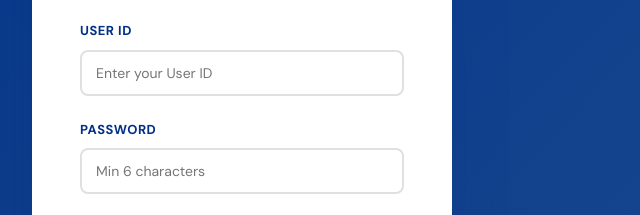
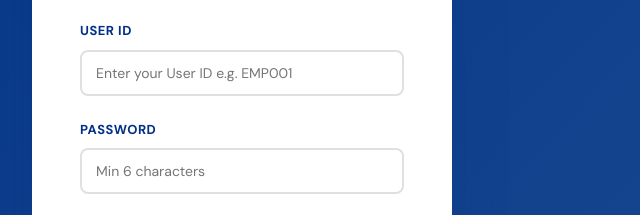
Before and after one commit to samirpayak/email-campaign-platform, a website: page index.html in a window 1280 px wide. Both pictures are taken after a click on the button "Signup". Shown: the part 410-625 px from the top of the page, 398-1038 px from the left. Drawn offline with Linux system fonts and the light colour scheme.

Commit message:
Add files via upload

```diff
--- a/index.html
+++ b/index.html
@@ -851,7 +851,7 @@
             <form class="login-form active" id="loginForm" onsubmit="handleLogin(event)">
                 <div class="form-group">
                     <label class="form-label">User ID</label>
-                    <input type="email" id="loginEmail" placeholder="Enter your User ID" required />
+                    <input type="text" id="loginEmail" placeholder="Enter your User ID" required />
                 </div>
 
                 <div class="form-group">
@@ -870,7 +870,7 @@
                 </div>
                 <div class="form-group">
                     <label class="form-label">User ID</label>
-                    <input type="email" id="signupEmail" placeholder="Enter your User ID" required />
+                    <input type="text" id="signupEmail" placeholder="Enter your User ID e.g. EMP001" required />
                 </div>
                 <div class="form-group">
                     <label class="form-label">Password</label>
@@ -1342,7 +1342,7 @@
             const confirm = document.getElementById('signupConfirm').value;
 
             if (!name) { showSignupNotice('Please enter your full name.'); return; }
-            if (!email || !email.includes('@')) { showSignupNotice('Please enter a valid User ID (email format).'); return; }
+            if (!email || email.length < 3) { showSignupNotice('Please enter a valid User ID (minimum 3 characters).'); return; }
             if (password.length < 6) { showSignupNotice('Password must be at least 6 characters.'); return; }
             if (password !== confirm) { showSignupNotice('Passwords do not match.'); return; }
 
```
